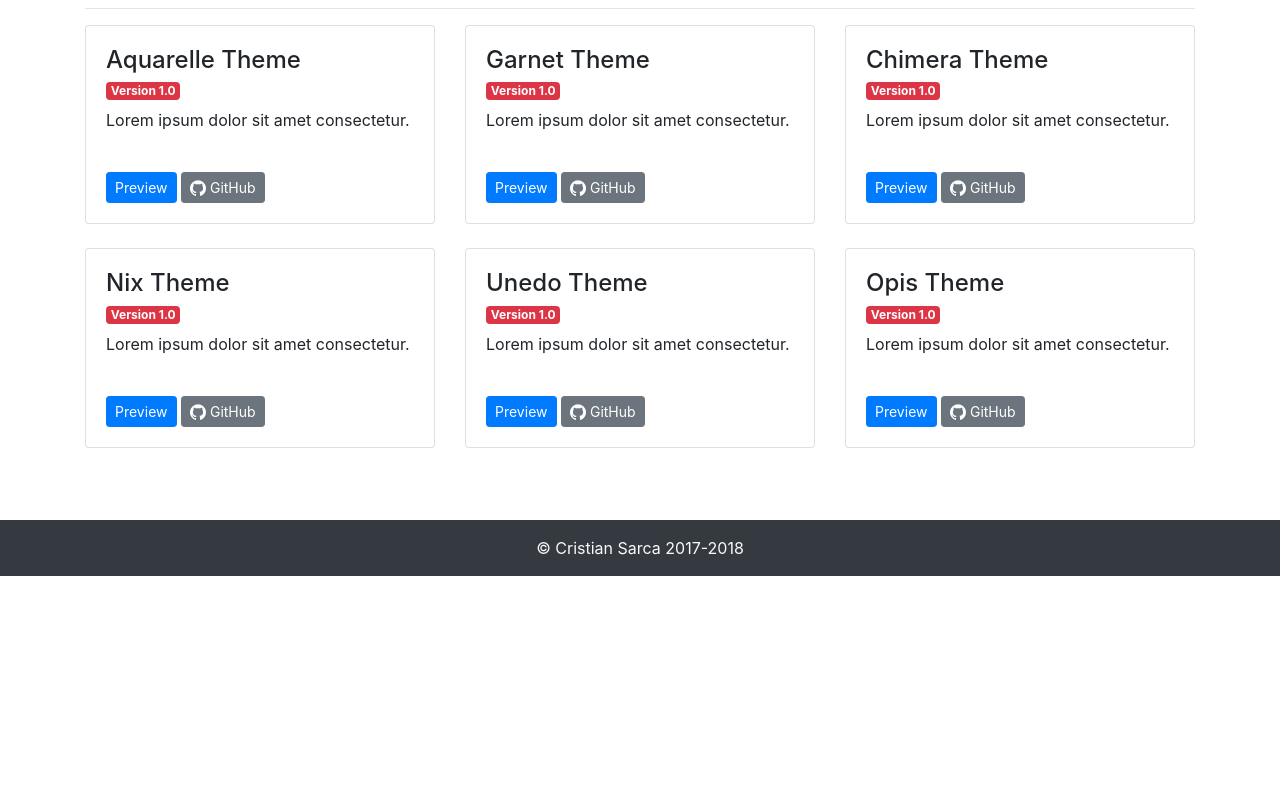
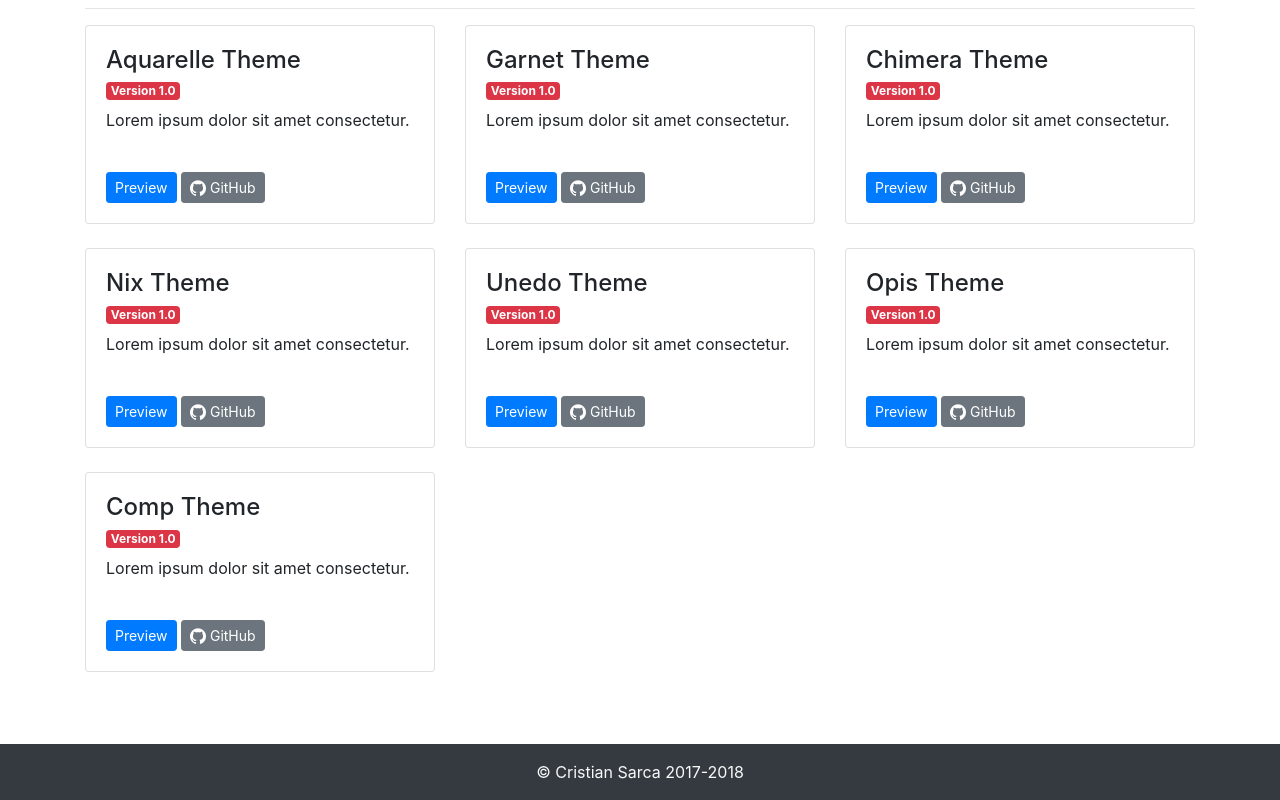
Before and after one commit to CristianSarca/themesolution, a website: page index.html in a window 1280 px wide. Shown: the part 858-1658 px from the top of the page. Before the commit the page ends 1434 px from the top, so only its background shows below. Drawn offline with nearby package versions, Linux system fonts and the light colour scheme.

Commit message:
added Comp Theme

```diff
--- a/index.html
+++ b/index.html
@@ -201,6 +201,25 @@
                         </div>
                     </div>
 
+                    <div class="col-md-4">
+                        <div class="card mb-4">
+                            <div class="card-body">
+                                <h4 class="card-title">Comp Theme</h4>
+                                <h6 class="card-subtitle mb-2 text-muted">
+                                    <span class="badge badge-danger">Version 1.0</span>
+                                </h6>
+                                <p class="card-text">Lorem ipsum dolor sit amet consectetur.</p><br>
+                                <div class="btn-group" role="group" aria-label="Button group with nested dropdown">
+                                    <a href="./comp/index.html" class="btn btn-sm btn-primary" target="_blank">Preview</a>
+
+                                </div>
+                                <a class="btn btn-sm btn-secondary" href="https://github.com/CristianSarca/comp.git">
+                                    <i class="fa fa-github fa-lg" aria-hidden="true"></i> GitHub
+                                </a>
+                            </div>
+                        </div>
+                    </div>
+
                 </div>
             </div>
         </section>
```
